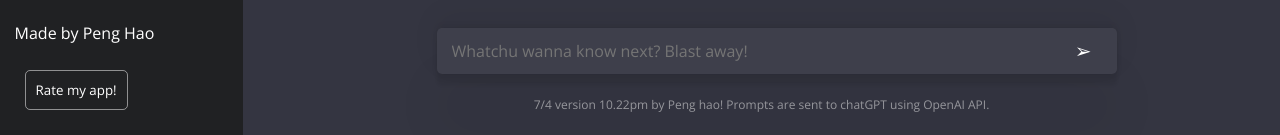
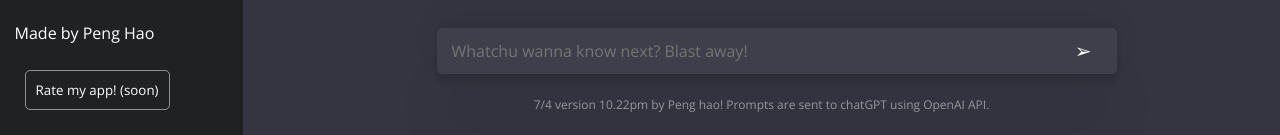
Before and after one commit to Penghao-99/chatgpt-app, a React (Create React App) app: page / in a window 1280 px wide. Shown: the part 665-800 px from the top of the page. Built offline with nearby package versions, Linux system fonts and the light colour scheme.

Commit message:
Update App.js

```diff
--- a/src/App.js
+++ b/src/App.js
@@ -103,7 +103,7 @@ const App = () => {
         </ul>
         <nav>
           <p>Made by Peng Hao</p>
-          <button>Rate my app!</button>
+          <button>Rate my app! (soon)</button>
         </nav>
       </section>
       <section className="main">
```
